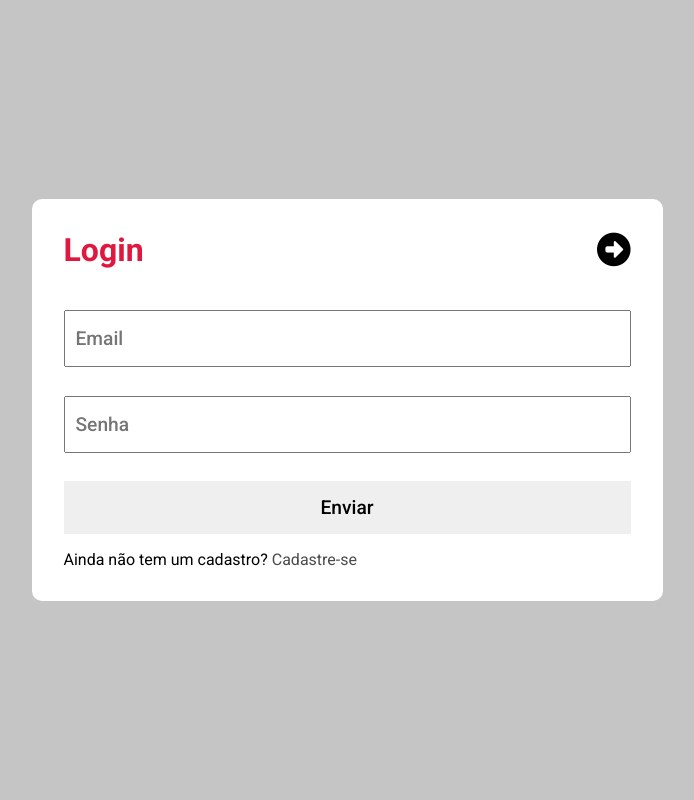
After one commit to GabrielNicolim/alice, a PHP site: page /public/views/login.html in a window 1280 px wide. The commit adds this page. Shown: the whole page, without its empty margins (293-987 px from the left). Run offline with PHP 8.4, Linux system fonts and the light colour scheme; some libraries are stand-ins or nearby versions.

Commit message:
Login form

```diff
--- /dev/null
+++ b/public/css/form.css
@@ -0,0 +1,96 @@
+body {
+    display: flex;
+    justify-content: center;
+    align-items: center;
+}
+
+.container {
+    background: rgb(255, 255, 255);
+    padding: 1em 2em;
+    border-radius: 10px;
+}
+
+.container .top {
+    display: flex;
+    align-items: center;
+    justify-content: space-between;
+    margin: 1em auto 2.5em auto;
+}
+
+.container .top h1 {
+    color: rgb(224, 24, 64);
+}
+
+.container .top .return {
+    font-size: 1.5em;
+}
+
+.container form {
+    margin: 0 auto;
+}
+
+.container input  {
+    width: 100%;
+    padding: 15px 10px;
+    font-size: 1.2em;
+}
+
+.container input:not(:last-child) {
+    margin-bottom: 1.5em;
+}
+
+.container input::placeholder {
+    font-weight: 500;
+}
+
+.container input[type="submit"] {
+    border: 0;
+    font-weight: 500;
+}
+
+.container input[type="submit"]:hover {
+    background: rgb(224, 24, 64);
+    color: white;
+    transition: 400ms;
+    cursor: pointer;
+}
+
+.register {
+    margin: 1em 0;
+}
+
+.register span a {
+    color: rgb(75, 75, 75);
+}
+
+.register span a:hover {
+    color: rgb(224, 24, 64);
+    transition: 400ms;
+}
+
+@media only screen and (max-width: 426px) {
+    body {
+        display: block;
+    }
+
+    .container {
+        height: 100vh;
+        padding: 1em 1.5em;
+    }
+
+    .container .top {
+        margin-bottom: 3.5em;
+    }
+
+    .container input  {
+        width: 100%;
+        padding: 15px 10px;
+        font-size: 1em;
+    }
+
+    .register {
+        text-align: justify;
+        margin-top: 1.5em;
+        font-size: 1.1em;
+    }
+}
--- a/public/css/style.css
+++ b/public/css/style.css
@@ -1,6 +1,4 @@
 @import url('https://fonts.googleapis.com/css2?family=Roboto:wght@400;500;700&display=swap');
-@import url('https://fonts.googleapis.com/css2?family=Oswald:wght@400;500&display=swap');
-
 
 * {
     font-family: 'Roboto', sans-serif;
@@ -9,161 +7,25 @@
     box-sizing: border-box;
 }
 
+body {
+    width: 100vw;
+    min-height: 100vh;
+    background: rgb(197, 197, 197);
+    overflow-x: hidden;
+}
+
 a {
     text-decoration: none;
     color: black;
 }
 
-body {
-    width: 100vw;
-    min-height: 100vh;
-    background: rgb(112, 112, 112);
-    overflow-x: none;
-}
-
-header {
-    position: fixed;
-    display: flex;
-    width: 100%;
-    justify-content: space-between;
-    align-items: center;
-    background: #eee;
-    padding: 0 3em;
-    height: 70px;
-    z-index: 999;
-}
-
-header .left {
-    font-size: 1.8em;
-    color: rgb(224, 24, 64);
-    font-weight: bold;
-}
-
-header .btn {
+.btn {
     font-size: 1.4em;
     color: rgb(0, 0, 0);
     font-weight: 500;
 }
 
-header .btn:hover {
+.btn:hover {
     color: rgb(224, 24, 64);
-    font-size: 1.5em;
     transition: 400ms;
 }
-
-#hero {
-    background: url("../images/heroBg.jpeg") no-repeat fixed left top ;
-    background-size: cover;
-    filter: brightness(.8);
-    height: 90vh;
-    display: flex;
-    align-items: center;
-    justify-content: center;
-}
-
-#hero .left {
-    text-transform: uppercase;
-    font-size: 4em;
-    width: 500px;
-    font-family: 'Oswald', sans-serif;
-    letter-spacing: 2px;
-    font-weight: 500;
-}
-
-.container {
-    background: rgb(201, 201, 201);
-}
-
-.container h2 {
-    text-align: center;
-    padding: 3em 0;
-    font-size: 2em;
-}
-
-.container .slider {
-    display: flex;
-    justify-content: space-evenly;
-    align-items: center;
-    padding-bottom: 3em;
-}
-
-.container .slider .box {
-    background: rgb(255, 255, 255);
-    width: 30vw;
-    height: 30vw;
-    border: 4px solid black;
-    border-radius: 20px;
-    text-align: center;
-}
-
-.container .slider .box p {
-    text-align: justify;
-    font-size: 1.1em;
-    padding: 10px 1em;
-}
-
-.container .slider .box img {
-    width: 100px;
-    border-radius: 8rem;
-    border: 4px solid black;
-    margin-top: -50px;
-}
-
-footer {
-    display: flex;
-    justify-content: space-between;
-    align-items: center;
-    padding: 0 3em;
-    height: 10vh;
-    color: white;
-}
-
-footer a {
-    color: white;
-}
-
-@media only screen and (max-width: 900px){
-    .container h2 {
-        padding: 2em 0;
-    }
-
-    .container .slider {
-        display: block;
-    }
-
-    .container .slider .box {
-        width: 80vw;
-        height: auto;
-        min-height: 200px;
-        margin: 5em auto;
-    }
-}
-
-@media only screen and (max-width: 560px) {
-    header {
-        padding: 0 1em;
-    }
-
-    #hero {
-        background: url("../images/heroBg.jpeg") no-repeat top center;
-    }
-
-    #hero .left {
-        text-transform: uppercase;
-        font-size: 3em;
-        width: 100%;
-        text-align: center;
-        font-family: 'Oswald', sans-serif;
-        letter-spacing: 2px;
-        font-weight: 500;
-    }
-
-    .container .slider .box  {
-        padding-bottom: 10px;
-        width: 90vw;
-    }
-
-    footer {
-        padding: 0 1em;
-    }
-}
--- /dev/null
+++ b/public/views/login.html
@@ -0,0 +1,37 @@
+<!DOCTYPE html>
+<html lang="pt-br">
+<head>
+    <meta charset="UTF-8">
+    <meta http-equiv="X-UA-Compatible" content="IE=edge">
+    <meta name="viewport" content="width=device-width, initial-scale=1.0">
+    <title>Login</title>
+
+    <script src="https://kit.fontawesome.com/1ab94d0eba.js" crossorigin="anonymous"></script>
+
+    <link rel="stylesheet" href="../css/style.css">
+    <link rel="stylesheet" href="../css/form.css">
+</head>
+<body>
+    <div class="container">
+        <div class="top">
+            <h1>Login</h1>
+
+            <div class="return">
+                <a href="../../index.html" class="btn">
+                    <i class="fas fa-arrow-alt-circle-right"></i>
+                </a>
+            </div>
+        </div>
+
+        <form action="POST">
+            <input type="email" name="email" id="email" placeholder="Email">
+            <input type="password" name="password" id="password" placeholder="Senha">
+            <input type="submit" value="Enviar">
+        </form>
+
+        <div class="register">
+            <span>Ainda não tem um cadastro? <a href="">Cadastre-se</a></span>
+        </div>
+    </div>
+</body>
+</html>
```
Also changed, not shown: index.html (+9 -5 lines), public/css/index.css (added, +138 -0 lines).
